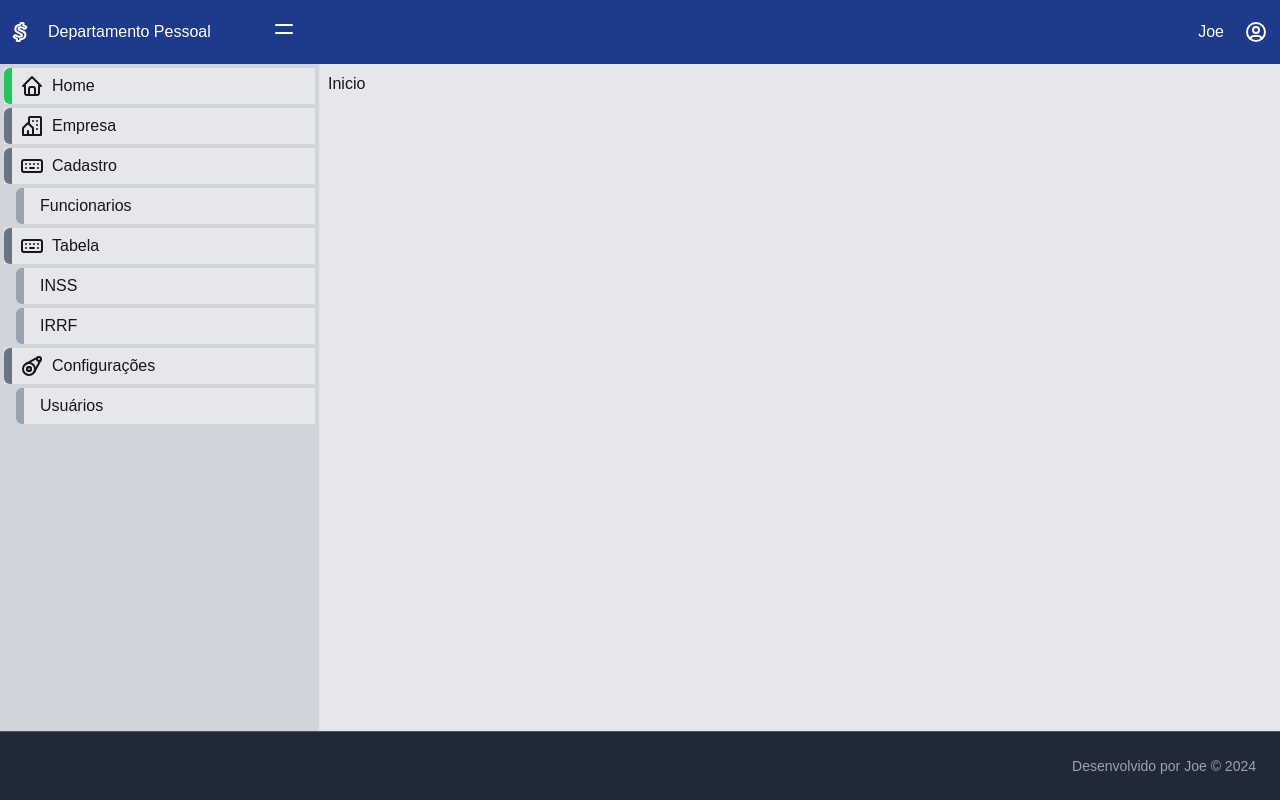
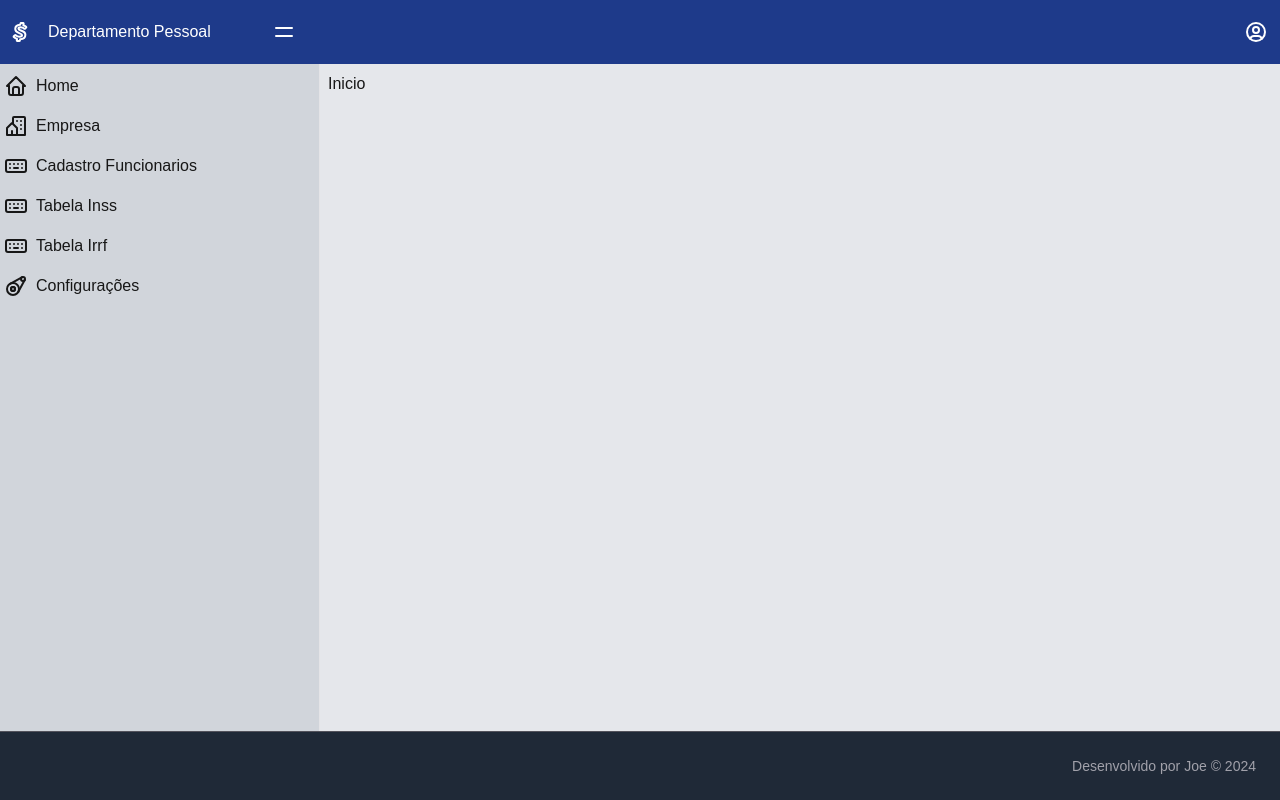
Before and after one commit to jonatasbmf/folha-pagamento, a Next.js app: page / in a window 1280 px wide. Built offline with nearby package versions, Linux system fonts and the light colour scheme; sample sign-in values are in the browser's storage.

Commit message:
Tela de login funcionando, trocando os menus

```diff
--- a/src/app/(paginas)/tabela/irrf/page.tsx
+++ b/src/app/(paginas)/tabela/irrf/page.tsx
@@ -2,6 +2,6 @@ import Pagina from "@/components/Layout/pagina/pagina";
 
 export default function Page() {
     return (
-        <Pagina>Inss</Pagina>
+        <Pagina>IR</Pagina>
     )
 }
--- a/src/components/Layout/barraLateral/barraLateral.tsx
+++ b/src/components/Layout/barraLateral/barraLateral.tsx
@@ -3,17 +3,10 @@ import rotas from "@/components/routes/rotas";
 import { useMenuContext } from "@/context/menuContext";
 import { usePathname } from "next/navigation";
 import MenuItem from "./menuItem";
-import SubMenuItem from "./subMenu";
 
 export default function BarraLateral() {
     const { menuAberto } = useMenuContext();
     const pathname = usePathname()
-
-    const caminhoAtivo = (nomeMenu: string): boolean => {
-        if (nomeMenu === "Home" && pathname == '/')
-            return true
-        return pathname.includes(nomeMenu.toLowerCase())
-    }
 
     return (
         <div className={`flex flex-col p-1 ${menuAberto ? "w-80" : "hidden"} bg-gray-300 border-r border-zinc-200 gap-1 overflow-auto max-h-full`}>
@@ -23,10 +16,6 @@ export default function BarraLateral() {
                     path={route.path}
                     icon={route.icon}
                     label={route.label}
-                    active={caminhoAtivo(route.label)}
-                    subMenu={route.subMenu && route.subMenu.map((subItem) => (
-                        <SubMenuItem key={subItem.key} path={subItem.path} label={subItem.label} />
-                    ))}
                 />
             ))}
         </div>
--- a/src/components/Layout/barraLateral/menuItem.tsx
+++ b/src/components/Layout/barraLateral/menuItem.tsx
@@ -5,25 +5,17 @@ import React from "react";
 interface MenuItemProps {
     icon: React.ComponentType<IconProps>;
     label: string;
-    active: boolean;
-    subMenu?: React.ReactNode;
     path?: string;
 }
 
 export default function MenuItem(props: MenuItemProps) {
     const IconComponent = props.icon;
     return (
-        <div className="cursor-pointer">
-            <Link href={props.path ?? "#"} className="flex items-center gap-2 bg-gray-200 h-9 py-2">
-                <div className={`h-9 w-2 ${props.active ? `bg-green-500` : `bg-gray-500`} rounded-l-md`} />
+        <div className="cursor-pointer rounded hover:bg-none hover:shadow-lg ">
+            <Link href={props.path ?? "#"} className="flex items-center gap-2 h-9 py-2">
                 <IconComponent size={24} />
                 <span>{props.label}</span>
             </Link>
-            {props.subMenu && (
-                <div>
-                    {props.subMenu}
-                </div>
-            )}
         </div>
     );
 }
--- a/src/components/Layout/barraLateral/subMenu.tsx
+++ /dev/null
@@ -1,19 +0,0 @@
-import Link from "next/link";
-
-interface SubMenuItemProps {
-    label: string;
-    path: string;
-}
-
-export default function SubMenuItem(props: SubMenuItemProps) {
-    return (
-        <Link href={props.path} className="flex pt-1">
-            <div className="h-9 w-3 bg-none"></div>
-            <div className={`h-9 w-2 bg-gray-400 rounded-l-md`} />
-            <div className="flex flex-1 items-center pl-4 bg-gray-200 h-9 cursor-pointer" >
-                <span>{props.label}</span>
-            </div>
-        </Link>
-
-    );
-}
--- a/src/components/Layout/cabecalho/cabecalho.tsx
+++ b/src/components/Layout/cabecalho/cabecalho.tsx
@@ -1,7 +1,9 @@
 import BotaoMenu from "@/components/botaoMenu/botaoMenu";
+import { useUsuarioContext } from "@/context/UsuarioContext";
 import { IconBrandCashapp, IconUserCircle } from "@tabler/icons-react";
 
 export default function Cabecalho() {
+    const { nome, email } = useUsuarioContext();
 
     return (
         <div className="flex justify-between items-center min-h-16 bg-blue-900 text-white">
@@ -10,12 +12,12 @@ export default function Cabecalho() {
                     <IconBrandCashapp />
                     Departamento Pessoal
                 </div>
-                <div>
+                <div className="flex items-center justify-center">
                     <BotaoMenu />
                 </div>
             </div>
             <div className="flex items-center gap-5 px-3">
-                <div>Joe</div>
+                <div>{nome}</div>
                 <div>
                     <IconUserCircle />
                 </div>
--- a/src/components/routes/rotas.ts
+++ b/src/components/routes/rotas.ts
@@ -5,46 +5,37 @@ const rotas = [
         key: 1,
         path: "/",
         label: "Home",
-        icon: IconHome,
-        active: false
+        icon: IconHome
     },
     {
         key: 2,
         path: "/empresa",
         label: "Empresa",
-        icon: IconBuildingCommunity,
-        active: false
+        icon: IconBuildingCommunity
     },
     {
         key: 3,
-        path: "#",
-        label: "Cadastro",
-        icon: IconKeyboard,
-        active: false,
-        subMenu: [
-            { key: 1, path: "/cadastro/funcionario", label: "Funcionarios" }
-        ]
+        path: "/cadastro/funcionario",
+        label: "Cadastro Funcionarios",
+        icon: IconKeyboard
     },
     {
         key: 4,
-        path: "#",
-        label: "Tabela",
-        icon: IconKeyboard,
-        active: false,
-        subMenu: [
-            { key: 1, path: "/tabela/inss", label: "INSS" },
-            { key: 2, path: "/tabela/irrf", label: "IRRF" }
-        ]
+        path: "/tabela/inss",
+        label: "Tabela Inss",
+        icon: IconKeyboard
+
+    }, {
+        key: 5,
+        path: "/tabela/irrf",
+        label: "Tabela Irrf",
+        icon: IconKeyboard
     },
     {
-        key: 5,
+        key: 6,
         path: "#",
         label: "Configurações",
-        icon: IconAsset,
-        active: false,
-        subMenu: [
-            { key: 1, path: "/cadastro/tabela/inss", label: "Usuários" }
-        ]
+        icon: IconAsset
     }
 ];
 
--- /dev/null
+++ b/src/context/usuarioContext.tsx
@@ -0,0 +1,28 @@
+"use client"
+import { createContext, FC, useContext, useState } from "react";
+
+interface UsuarioContextProps {
+    nome?: string;
+    email?: string;
+    setNome?: () => {};
+    setEmail?: () => {};
+}
+
+const UsuarioContext = createContext<UsuarioContextProps>({});
+
+export const UsuarioProvider: FC<{ children: React.ReactNode }> = ({ children }) => {
+    const [nome, setNome] = useState();
+    const [email, setEmail] = useState();
+
+    return (
+        <UsuarioContext.Provider value={{ nome, email }}>
+            {children}
+        </UsuarioContext.Provider>
+    );
+};
+
+export const useUsuarioContext = () => {
+    const context = useContext(UsuarioContext);
+    if (!context) throw "Contexto não criado!";
+    return context;
+}
```
